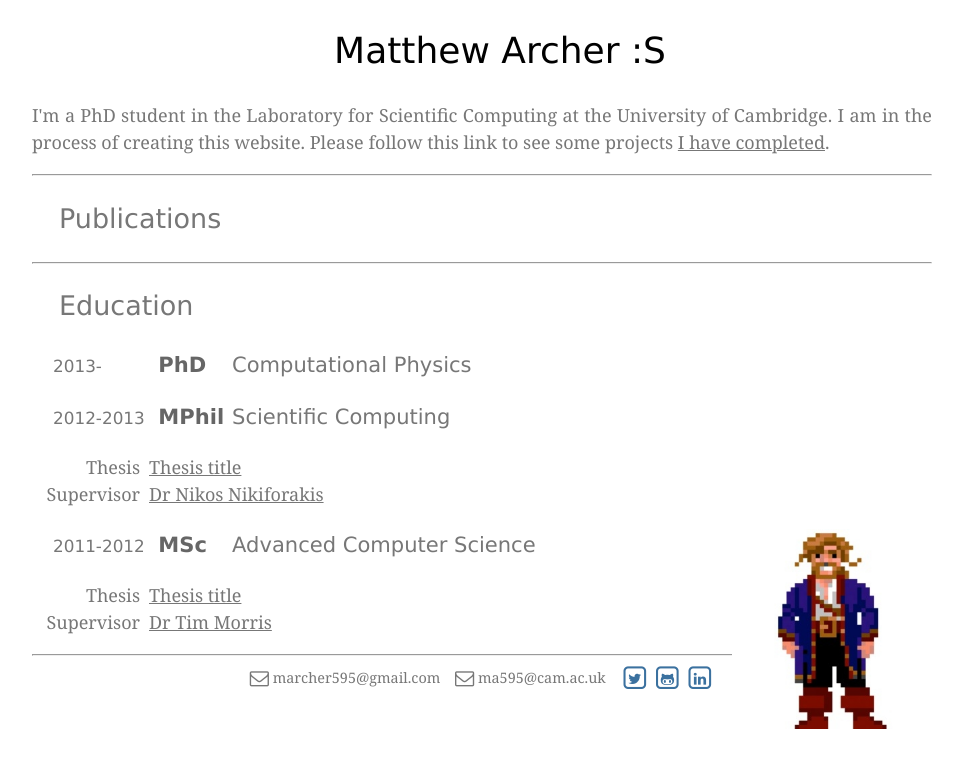
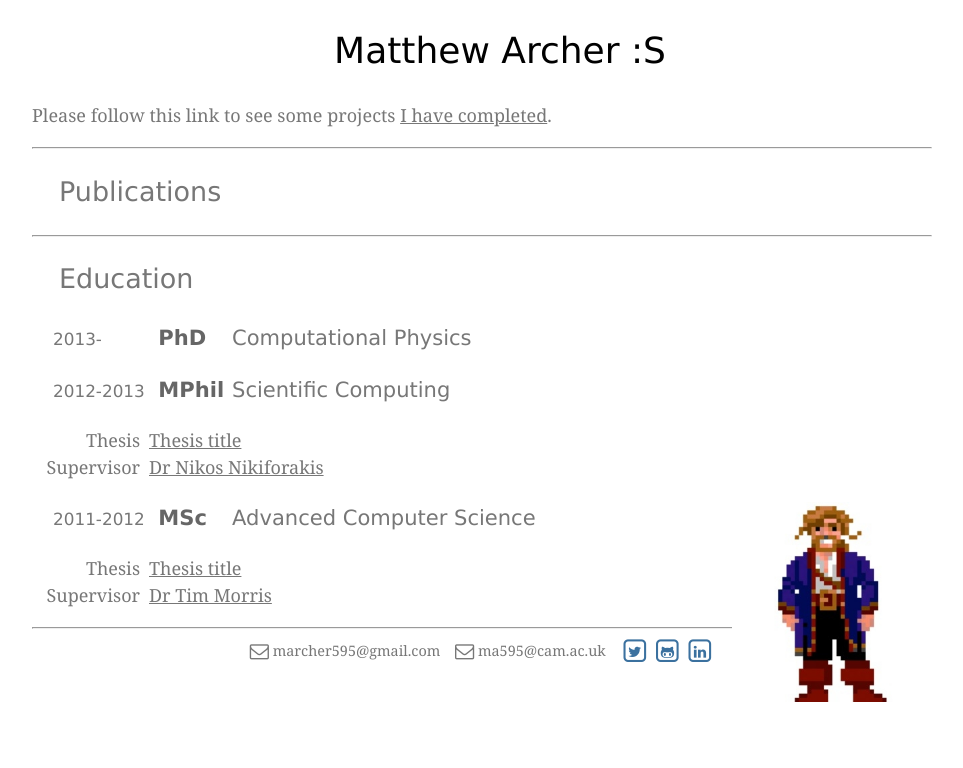
Before and after one commit to mjArcher/mjArcher.github.io, a Jekyll site: the page built from index.html, in a window 1280 px wide. Shown: the top 768 px of the page, without its empty margins (158-1121 px from the left). Built offline with Jekyll 4.4.1, drawn with Linux system fonts in a browser that asks for light colours; nearby versions of some CDN libraries.

Commit message:
removed initial comment

```diff
--- a/index.html
+++ b/index.html
@@ -5,7 +5,7 @@ title: Matthew Archer :S
 
 <section>
 <p>
-I'm a PhD student in the Laboratory for Scientific Computing at the University of Cambridge. I am in the process of creating this website. Please follow this link to see some projects <a href="projects">I have completed</a>.
+ Please follow this link to see some projects <a href="projects">I have completed</a>.
 </p>
 </section>
 <hr/>
```
